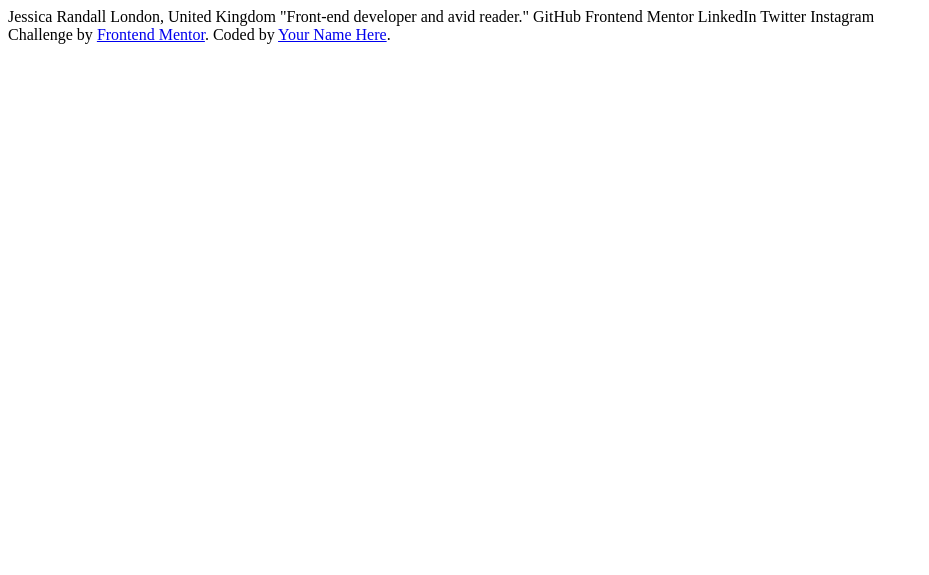
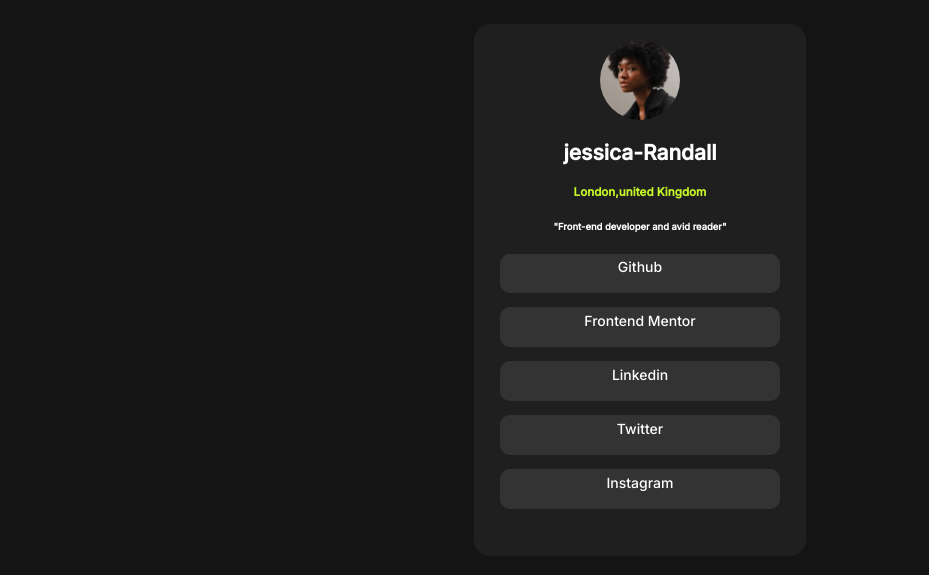
Before and after one commit to mahmoudayachi/frontend-mentor-challenge01, a plain HTML site: page index.html in a window 1280 px wide. Shown: the whole page, without its empty margins (0-929 px from the left). Drawn offline with Linux system fonts and the light colour scheme.

Commit message:
building the ui

```diff
--- a/index.html
+++ b/index.html
@@ -5,7 +5,7 @@
   <meta name="viewport" content="width=device-width, initial-scale=1.0"> <!-- displays site properly based on user's device -->
 
   <link rel="icon" type="image/png" sizes="32x32" href="./assets/images/favicon-32x32.png">
-
+  <link href="style.css" rel="stylesheet">
   <title>Frontend Mentor | Social links profile</title>
 
   <!-- Feel free to remove these styles or customise in your own stylesheet 👍 -->
@@ -13,19 +13,24 @@
 </head>
 <body>
 
-  Jessica Randall
-  London, United Kingdom
-  "Front-end developer and avid reader."
+  <div class="main-card">
+     <div class="image-container">
+        <img src="assets/images/avatar-jessica.jpeg">
+        <h2>jessica-Randall</h2>
+        <h5>London,united Kingdom</h5>
+        <h6 style="color: hsl(0, 0%, 100%);">"Front-end developer and avid reader"</h6>
+     </div>
+     <div class="links">
+       <div class="link-container">Github</div>
+       <div class="link-container">Frontend Mentor</div>
+       <div class="link-container">Linkedin</div>
+       <div class="link-container">Twitter</div>
+       <div class="link-container">Instagram</div>
 
-  GitHub
-  Frontend Mentor
-  LinkedIn
-  Twitter
-  Instagram
+     </div>
+  </div>
 
-  <div class="attribution">
-    Challenge by <a href="https://www.frontendmentor.io?ref=challenge" target="_blank">Frontend Mentor</a>.
-    Coded by <a href="#">Your Name Here</a>.
-  </div>
+
+
 </body>
 </html>
--- /dev/null
+++ b/style.css
@@ -0,0 +1,51 @@
+
+@import url('https://fonts.googleapis.com/css2?family=Inter:wght@500&display=swap');
+
+body{
+background-color: hsl(0, 0%, 8%);
+font-family: Inter;
+font-size: 14px;
+padding: 1rem;
+}
+
+.main-card{
+padding: 1rem;
+margin: auto;
+width:300px;
+height: 500px;
+background-color:  hsl(0, 0%, 12%);
+border-radius: 1rem;
+}
+.image-container{
+text-align: center;
+}
+img{
+width:80px;
+height: 80px;
+border-radius: 50%;
+}
+.image-container>h2,h5{
+color: hsl(0, 0%, 100%);
+}
+h5{
+color: hsl(75, 94%, 57%);
+}
+.links{
+text-align: center;
+display: grid;
+grid-gap: 0.9rem;
+}
+.link-container{
+padding: 0.3rem;
+color: hsl(0, 0%, 100%);
+margin: auto;
+width: 270px;
+height: 30px;
+background-color: hsl(0, 0%, 20%);
+border-radius: 10px;
+}
+.link-container:hover{
+background-color:hsl(75, 94%, 57%) ;
+cursor: pointer;
+
+}
```
